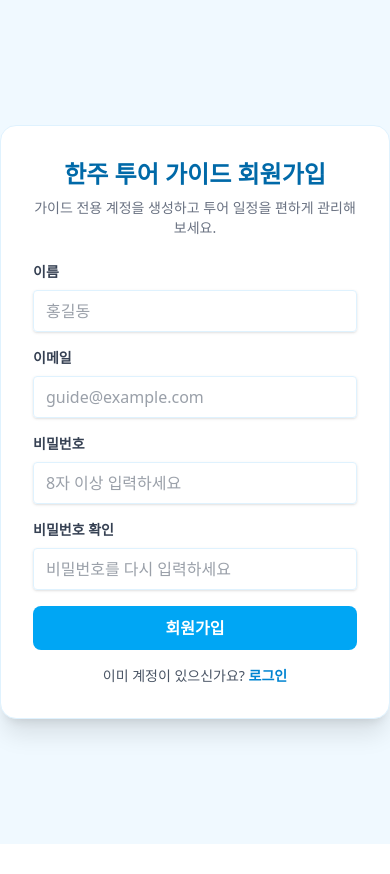
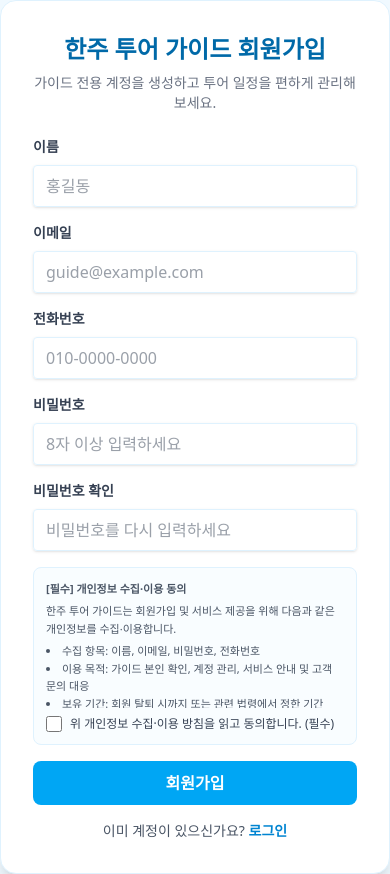
Before and after one commit to heossongsue-gif/HANJU, a Next.js app: page /signup in a window 390 px wide. Before the commit the page ends 844 px from the top, so only its background shows below. Built offline with nearby package versions, Linux system fonts and the light colour scheme.

Commit message:
회원가입, 공지사항, 모바일 전체화면 수정

```diff
--- a/app/(main)/dashboard/page.tsx
+++ b/app/(main)/dashboard/page.tsx
@@ -4,11 +4,8 @@ import { useEffect, useMemo, useState } from 'react';
 import { getSupabaseClient } from '../../../lib/supabaseClient';
 import { useSchedule } from '../../context/ScheduleContext';
 
-type Tab = 'schedule' | 'inquiries';
-
 export default function DashboardPage() {
   const [currentDate, setCurrentDate] = useState(new Date());
-  const [activeTab, setActiveTab] = useState<Tab>('schedule');
   const [selectedDate, setSelectedDate] = useState<Date | null>(new Date());
   const [userEmail, setUserEmail] = useState<string | null>(null);
   const { getEventsByDate, addEvent, deleteEvent } = useSchedule();
@@ -114,30 +111,8 @@ export default function DashboardPage() {
             가이드 일정 관리
           </h1>
           <p className="text-gray-500 text-xs md:text-sm mt-1">
-            이 달의 투어 일정과 문의를 한 눈에 확인하세요.
+            이 달의 투어 일정을 한 눈에 확인하세요.
           </p>
-        </div>
-        <div className="inline-flex rounded-lg border border-sky-100 bg-white shadow-sm">
-          <button
-            onClick={() => setActiveTab('schedule')}
-            className={`px-4 py-2 text-sm font-medium rounded-l-lg ${
-              activeTab === 'schedule'
-                ? 'bg-sky-500 text-white'
-                : 'text-gray-600 hover:bg-sky-50'
-            }`}
-          >
-            일정
-          </button>
-          <button
-            onClick={() => setActiveTab('inquiries')}
-            className={`px-4 py-2 text-sm font-medium rounded-r-lg ${
-              activeTab === 'inquiries'
-                ? 'bg-sky-500 text-white'
-                : 'text-gray-600 hover:bg-sky-50'
-            }`}
-          >
-            문의
-          </button>
         </div>
       </header>
 
@@ -227,10 +202,9 @@ export default function DashboardPage() {
           </div>
         </section>
 
-        {/* Right side panel depending on tab */}
+        {/* Right side panel */}
         <section className="bg-white rounded-2xl shadow-md border border-sky-100 p-4 md:p-6">
-          {activeTab === 'schedule' && (
-            <div className="space-y-4">
+          <div className="space-y-4">
               <div className="flex items-center justify-between">
                 <h2 className="text-lg font-semibold text-gray-800">
                   {selectedDateKey
@@ -338,25 +312,7 @@ export default function DashboardPage() {
                   일정 세부 정보를 보거나 추가하려면 달력에서 날짜를 먼저 선택하세요.
                 </p>
               )}
-            </div>
-          )}
-
-          {activeTab === 'inquiries' && (
-            <div className="space-y-3">
-              <h2 className="text-lg font-semibold text-gray-800 mb-2">최근 문의</h2>
-              <p className="text-sm text-gray-500">
-                홈페이지나 메시지로 들어온 문의를 정리해서 관리하는 영역입니다. (추후 DB 연동)
-              </p>
-              <ul className="space-y-2 text-sm text-gray-700">
-                <li className="p-2 rounded-lg bg-sky-50 border border-sky-100">
-                  예시) 6월 부산 투어 가족 4명 예약 문의
-                </li>
-                <li className="p-2 rounded-lg bg-sky-50 border border-sky-100">
-                  예시) 단체 20명 견적 요청 – 서울 시티 투어
-                </li>
-              </ul>
-            </div>
-          )}
+          </div>
         </section>
       </div>
     </div>
--- a/app/(main)/notices/page.tsx
+++ b/app/(main)/notices/page.tsx
@@ -7,11 +7,13 @@ import { getSupabaseClient } from '../../../lib/supabaseClient';
 export default function NoticesPage() {
   const { notices, addNotice, deleteNotice } = useNotices();
   const [userEmail, setUserEmail] = useState<string | null>(null);
-  const [folderFilter, setFolderFilter] = useState('전체');
+  const [folderFilter, setFolderFilter] = useState<'전체' | '중요' | '기타'>(
+    '전체',
+  );
 
   const [title, setTitle] = useState('');
   const [content, setContent] = useState('');
-  const [folder, setFolder] = useState('전체');
+  const [folder, setFolder] = useState<'전체' | '중요' | '기타'>('전체');
 
   useEffect(() => {
     const loadUser = async () => {
@@ -62,20 +64,40 @@ export default function NoticesPage() {
             가이드가 올린 중요한 안내를 확인하세요.
           </p>
         </div>
-        <div className="flex items-center gap-2">
-          <label className="text-xs sm:text-sm text-gray-600">
-            분류
-            <select
-              value={folderFilter}
-              onChange={(e) => setFolderFilter(e.target.value)}
-              className="ml-2 text-xs border border-sky-100 rounded-md px-2 py-1 text-gray-700 focus:outline-none focus:ring-1 focus:ring-sky-400 bg-white"
-            >
-              <option value="전체">전체</option>
-              <option value="중요">중요</option>
-              <option value="문의">문의 관련</option>
-              <option value="기타">기타</option>
-            </select>
-          </label>
+        <div className="inline-flex rounded-lg border border-sky-100 bg-white shadow-sm text-xs sm:text-sm">
+          <button
+            type="button"
+            onClick={() => setFolderFilter('전체')}
+            className={`px-3 py-1.5 rounded-l-lg font-medium ${
+              folderFilter === '전체'
+                ? 'bg-sky-500 text-white'
+                : 'text-gray-600 hover:bg-sky-50'
+            }`}
+          >
+            전체
+          </button>
+          <button
+            type="button"
+            onClick={() => setFolderFilter('중요')}
+            className={`px-3 py-1.5 font-medium ${
+              folderFilter === '중요'
+                ? 'bg-sky-500 text-white'
+                : 'text-gray-600 hover:bg-sky-50'
+            }`}
+          >
+            중요
+          </button>
+          <button
+            type="button"
+            onClick={() => setFolderFilter('기타')}
+            className={`px-3 py-1.5 rounded-r-lg font-medium ${
+              folderFilter === '기타'
+                ? 'bg-sky-500 text-white'
+                : 'text-gray-600 hover:bg-sky-50'
+            }`}
+          >
+            기타
+          </button>
         </div>
       </header>
 
@@ -147,12 +169,13 @@ export default function NoticesPage() {
             />
             <select
               value={folder}
-              onChange={(e) => setFolder(e.target.value)}
+              onChange={(e) =>
+                setFolder(e.target.value as '전체' | '중요' | '기타')
+              }
               className="w-full border border-sky-100 rounded-md px-2 py-1.5 focus:outline-none focus:ring-2 focus:ring-sky-400 focus:border-sky-400 text-sm bg-white"
             >
               <option value="전체">전체</option>
               <option value="중요">중요</option>
-              <option value="문의">문의 관련</option>
               <option value="기타">기타</option>
             </select>
             <button
--- a/app/layout.tsx
+++ b/app/layout.tsx
@@ -1,9 +1,17 @@
-import type { Metadata } from "next";
-import "./globals.css";
+import type { Metadata } from 'next';
+import './globals.css';
 
 export const metadata: Metadata = {
-  title: "Hanju Tour Guide",
-  description: "Customer Management for Tour Guides",
+  title: 'Hanju Tour Guide',
+  description: 'Customer Management for Tour Guides',
+  applicationName: '한주 투어 가이드',
+  manifest: '/manifest.webmanifest',
+  themeColor: '#0ea5e9',
+  appleWebApp: {
+    capable: true,
+    statusBarStyle: 'black-translucent',
+    title: '한주 투어 가이드',
+  },
 };
 
 export default function RootLayout({
@@ -13,9 +21,7 @@ export default function RootLayout({
 }>) {
   return (
     <html lang="ko">
-      <body>
-        {children}
-      </body>
+      <body>{children}</body>
     </html>
   );
 }
--- a/app/signup/page.tsx
+++ b/app/signup/page.tsx
@@ -9,16 +9,23 @@ export default function SignupPage() {
   const router = useRouter();
   const [name, setName] = useState('');
   const [email, setEmail] = useState('');
+  const [phone, setPhone] = useState('');
   const [password, setPassword] = useState('');
   const [confirmPassword, setConfirmPassword] = useState('');
   const [error, setError] = useState<string | null>(null);
   const [loading, setLoading] = useState(false);
   const [info, setInfo] = useState<string | null>(null);
+  const [agreePrivacy, setAgreePrivacy] = useState(false);
 
   const handleSubmit = async (e: React.FormEvent) => {
     e.preventDefault();
     setError(null);
     setInfo(null);
+
+    if (!agreePrivacy) {
+      setError('개인정보 수집·이용 동의가 필요합니다.');
+      return;
+    }
 
     if (password !== confirmPassword) {
       setError('비밀번호가 서로 일치하지 않습니다.');
@@ -34,6 +41,7 @@ export default function SignupPage() {
       options: {
         data: {
           name,
+          phone,
         },
       },
     });
@@ -85,6 +93,20 @@ export default function SignupPage() {
             />
           </div>
           <div>
+            <label className="block text-gray-700 text-sm font-semibold mb-2" htmlFor="phone">
+              전화번호
+            </label>
+            <input
+              className="shadow-sm appearance-none border border-sky-100 rounded w-full py-2.5 px-3 text-gray-700 leading-tight focus:outline-none focus:ring-2 focus:ring-sky-400 focus:border-sky-400"
+              id="phone"
+              type="tel"
+              value={phone}
+              onChange={(e) => setPhone(e.target.value)}
+              required
+              placeholder="010-0000-0000"
+            />
+          </div>
+          <div>
             <label className="block text-gray-700 text-sm font-semibold mb-2" htmlFor="password">
               비밀번호
             </label>
@@ -112,6 +134,32 @@ export default function SignupPage() {
               placeholder="비밀번호를 다시 입력하세요"
             />
           </div>
+          <div className="space-y-2 text-xs text-gray-600 border border-sky-100 rounded-lg p-3 bg-sky-50/40">
+            <div className="max-h-32 overflow-y-auto text-[11px] leading-relaxed">
+              <p className="font-semibold mb-1">[필수] 개인정보 수집·이용 동의</p>
+              <p>
+                한주 투어 가이드는 회원가입 및 서비스 제공을 위해 다음과 같은 개인정보를
+                수집·이용합니다.
+              </p>
+              <ul className="list-disc list-inside mt-1">
+                <li>수집 항목: 이름, 이메일, 비밀번호, 전화번호</li>
+                <li>이용 목적: 가이드 본인 확인, 계정 관리, 서비스 안내 및 고객 문의 대응</li>
+                <li>보유 기간: 회원 탈퇴 시까지 또는 관련 법령에서 정한 기간</li>
+              </ul>
+              <p className="mt-1">
+                위 개인정보 수집·이용에 동의하지 않으실 수 있으나, 이 경우 서비스 이용이 제한될 수 있습니다.
+              </p>
+            </div>
+            <label className="flex items-center gap-2 text-xs font-medium text-gray-700">
+              <input
+                type="checkbox"
+                className="w-4 h-4 rounded border-sky-300 text-sky-500 focus:ring-sky-400"
+                checked={agreePrivacy}
+                onChange={(e) => setAgreePrivacy(e.target.checked)}
+              />
+              <span>위 개인정보 수집·이용 방침을 읽고 동의합니다. (필수)</span>
+            </label>
+          </div>
           {error && <p className="text-sm text-red-500">{error}</p>}
           {info && <p className="text-sm text-sky-600">{info}</p>}
           <button
```
Also changed, not shown: public/manifest.webmanifest (added).
